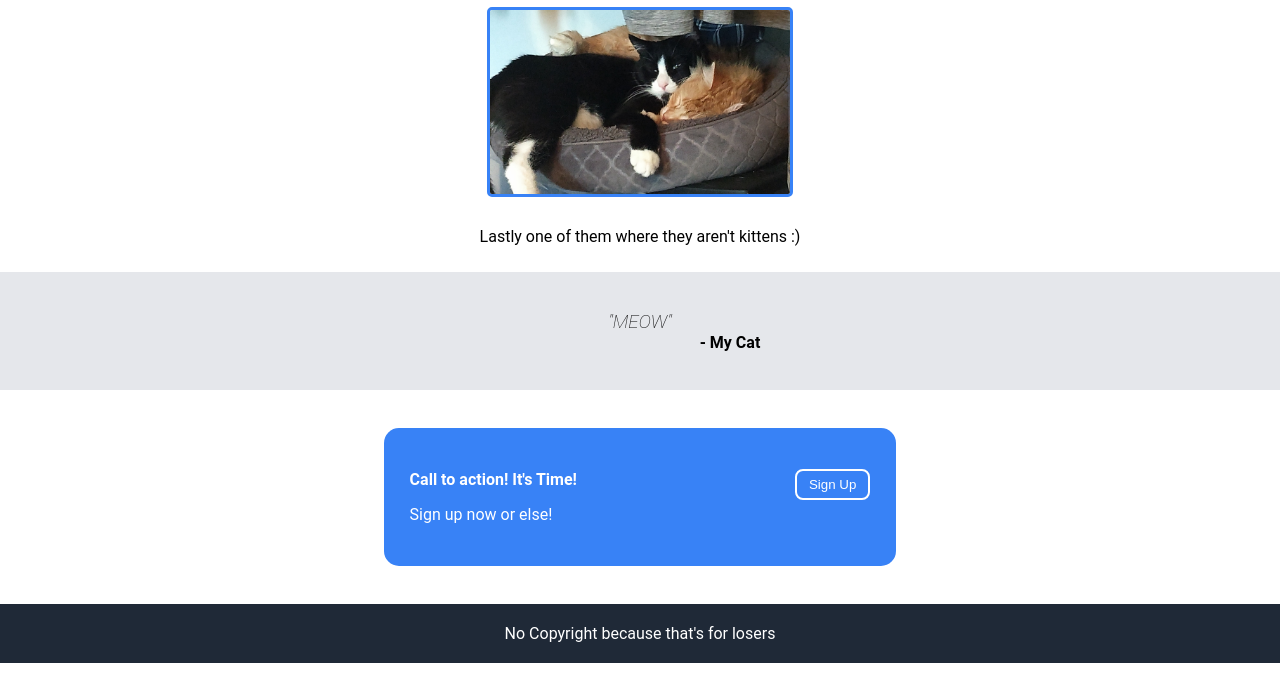
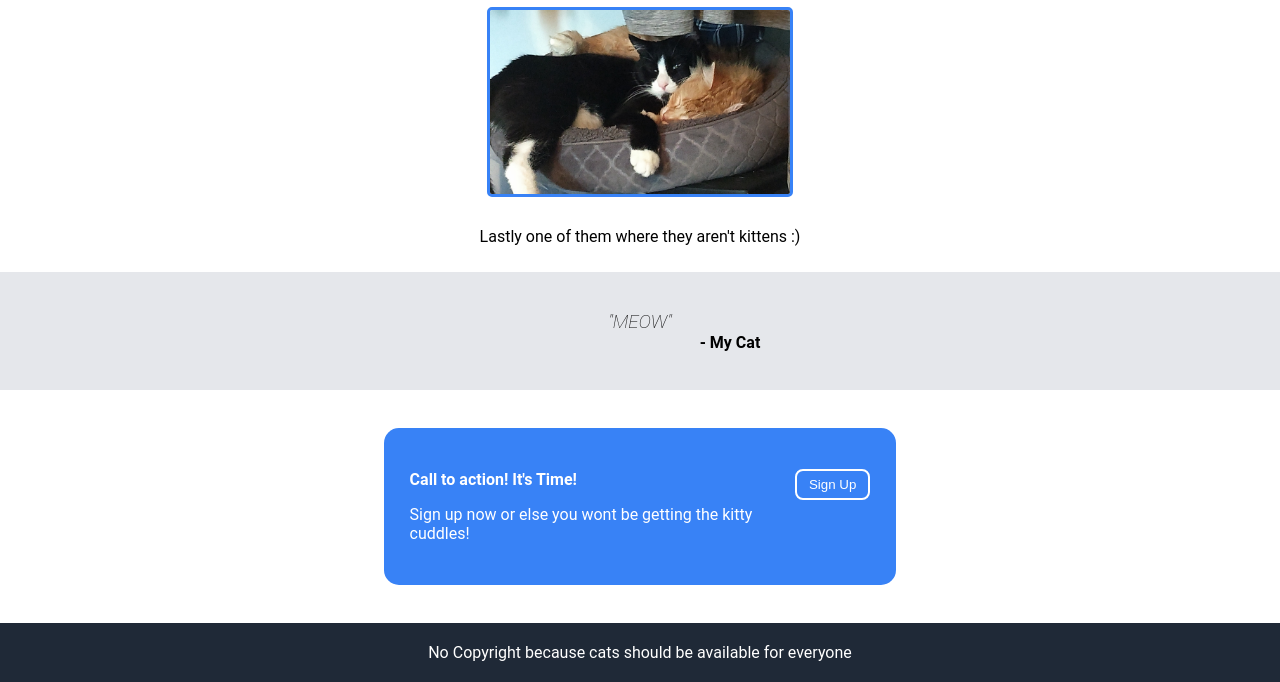
Before and after one commit to OrangeOwl/Landing-Page-Example, a plain HTML site: page index.html in a window 1280 px wide. Shown: the part 814-1496 px from the top of the page. Drawn offline with Linux system fonts and the light colour scheme.

Commit message:
Update index.html

```diff
--- a/index.html
+++ b/index.html
@@ -43,13 +43,13 @@
     <div class="sign-up-container">
         <div class="sign-up-item">
           <p><b>Call to action! It's Time!</b></span>
-          <p>Sign up now or else!</p>
+          <p>Sign up now or else you wont be getting the kitty cuddles!</p>
         </div>
         <div class="sign-up-item2"><button class="action-button">Sign Up</button></div>
     </div>
 
     <footer>
-      <p>No Copyright because that's for losers</p>
+      <p>No Copyright because cats should be available for everyone</p>
     </footer>
 
   </body>
```
